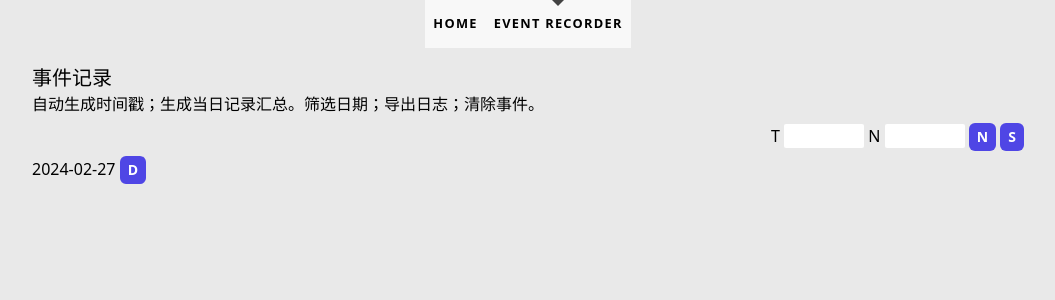
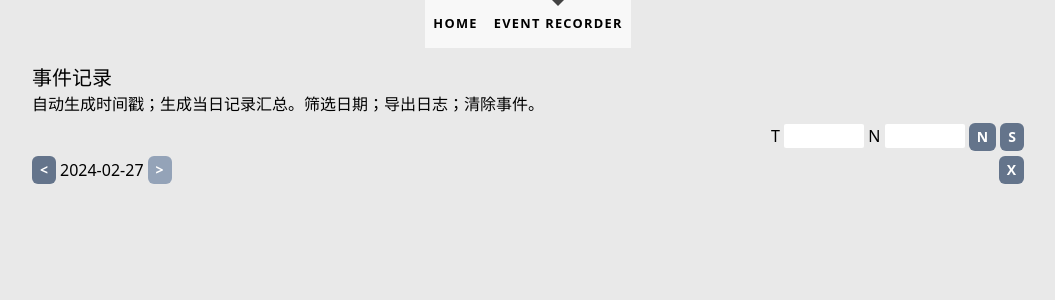
Before and after one commit to armyja/toolbox, a SvelteKit app: page /event-recorder in a window 1280 px wide. Shown: the top 300 px of the page, without its empty margins (112-1167 px from the left). Built offline with nearby package versions, Linux system fonts and the light colour scheme.

Commit message:
add select date

```diff
--- a/src/routes/event-recorder/+page.svelte
+++ b/src/routes/event-recorder/+page.svelte
@@ -1,7 +1,9 @@
 <script lang="ts">
 	import { onMount, tick } from 'svelte';
-	import { format, intervalToDuration, type Duration, formatDuration } from 'date-fns';
+	import { format, intervalToDuration, type Duration, startOfDay, endOfDay } from 'date-fns';
 	import { openDB, type DBSchema, type IDBPDatabase, type StoreValue } from 'idb';
+	// 初始化变量
+	let selected_date = new Date();
 	// Database
 	interface MyDB extends DBSchema {
 		tags: {
@@ -47,11 +49,14 @@
 		await db.put('events', val);
 	}
 	async function init() {
-  if (database === (void 0)) {
-    database = await useDB();
-    await tick();
-  }
-		fetch_data();
+		if (database === void 0) {
+			database = await useDB();
+			await tick();
+		}
+		notify();
+	}
+	async function notify() {
+		fetch_data(selected_date);
 	}
 	// 插入数据
 	let current_date: Date | undefined;
@@ -74,7 +79,7 @@
 		current_date = undefined;
 		text = '';
 		note = '';
-		fetch_data();
+		notify();
 	}
 	function update_now_if_not_exist() {
 		if (current_date === void 0) {
@@ -86,17 +91,11 @@
 		duration?: Duration;
 	}
 	let sRecords: Sevent[] = [];
-	let records: StoreValue<MyDB, 'events'>[] = [];
-	async function fetch_data() {
-		let zeroDate = new Date();
-		zeroDate.setHours(0);
-		zeroDate.setMinutes(0);
-		zeroDate.setMilliseconds(0);
-		zeroDate.setSeconds(0);
+	async function fetch_data(aDate: Date) {
 		let records: StoreValue<MyDB, 'events'>[] = await database.getAllFromIndex(
 			'events',
 			'by-date',
-			IDBKeyRange.lowerBound(zeroDate)
+			IDBKeyRange.bound(startOfDay(aDate), endOfDay(aDate))
 		);
 		let m_sRecords: Sevent[] = [];
 		let map = new Map<string, Date>();
@@ -115,6 +114,20 @@
 		}
 		sRecords = m_sRecords;
 	}
+	async function find_date(is_after: boolean) {
+		let bound_date = is_after ? endOfDay(selected_date) : startOfDay(selected_date);
+		let range = is_after
+			? IDBKeyRange.lowerBound(bound_date, true)
+			: IDBKeyRange.upperBound(bound_date, true);
+		let keys = await database.getAllKeysFromIndex('events', 'by-date', range);
+		console.log("keys", keys)
+		let index = is_after ? 0 : keys.length - 1;
+		if (keys.length == 0) {
+			return;
+		}
+		selected_date = (await database.get('events', keys[index]))?.date || new Date();
+		notify()
+	}
 	let last_click = new Date();
 	async function delete_events() {
 		let d = new Date();
@@ -124,16 +137,16 @@
 		}
 		last_click = new Date();
 		await Promise.allSettled(sRecords.map((e) => database.delete('events', e.id || 0)));
-		fetch_data();
+		notify();
 	}
 	async function delete_event(id: number) {
 		await database.delete('events', id);
-		fetch_data();
+		notify();
 	}
 	function toZhCnDuration(duration: Duration) {
-		let hStr = duration.hours ? duration.hours + ' ' + '时' : ''
-		let mStr = duration.minutes ? duration.minutes + ' ' + '分' : ''
-		let sStr = duration.seconds ? duration.seconds + ' ' + '秒' : ''
+		let hStr = duration.hours ? duration.hours + ' ' + '时' : '';
+		let mStr = duration.minutes ? duration.minutes + ' ' + '分' : '';
+		let sStr = duration.seconds ? duration.seconds + ' ' + '秒' : '';
 		return [hStr, mStr, sStr].join(' ');
 	}
 	onMount(() => {
@@ -149,9 +162,7 @@
 <div class="text-column">
 	<h1 class="text-xl">事件记录</h1>
 
-	<p>
-		自动生成时间戳；生成当日记录汇总。筛选日期；导出日志；清除事件。
-	</p>
+	<p>自动生成时间戳；生成当日记录汇总。筛选日期；导出日志；清除事件。</p>
 
 	<div class="flex justify-between">
 		<div class="flex-none w-18 py-2">
@@ -178,14 +189,24 @@
 			<button on:click={save_event}>S</button>
 		</div>
 	</div>
-	<div>{format(new Date(), 'yyyy-MM-dd')} <button on:click={delete_events}>D</button></div>
+	<div class="flex justify-between">
+		<div class="flex items-center">
+			<button on:click={() => find_date(false)}>&lt;</button>
+			<p class="mx-1 inline-block align-middle">{format(selected_date, 'yyyy-MM-dd')}</p>
+			<button
+				on:click={() => find_date(true)}
+				disabled={new Date().toDateString() === selected_date.toDateString()}>&gt;</button
+			>
+		</div>
+		<button on:click={delete_events}>X</button>
+	</div>
 	<ul>
 		{#each sRecords as record}
 			<li class="py-1">
-				<span>{format(record.date, 'HH:mm:ss')}</span> - <span>{record.tag}</span>
+				<span class="font-mono">{format(record.date, 'HH:mm:ss')}</span> - <span>{record.tag}</span>
 				<span>{record.note ? '| ' + record.note : ''}</span>
 				<span>{record.duration ? '| ' + toZhCnDuration(record.duration || {}) : ''}</span>
-				<button on:click={delete_event(record.id || 0)}>D</button>
+				<button on:click={() => delete_event(record.id || 0)}>X</button>
 			</li>
 		{/each}
 	</ul>
@@ -193,6 +214,6 @@
 
 <style lang="postcss">
 	button {
-		@apply rounded-md bg-indigo-600 px-2 py-1 text-sm font-semibold text-white select-none;
+		@apply rounded-md bg-slate-500 px-2 py-1 text-sm font-semibold text-white select-none disabled:bg-slate-400;
 	}
 </style>
```
